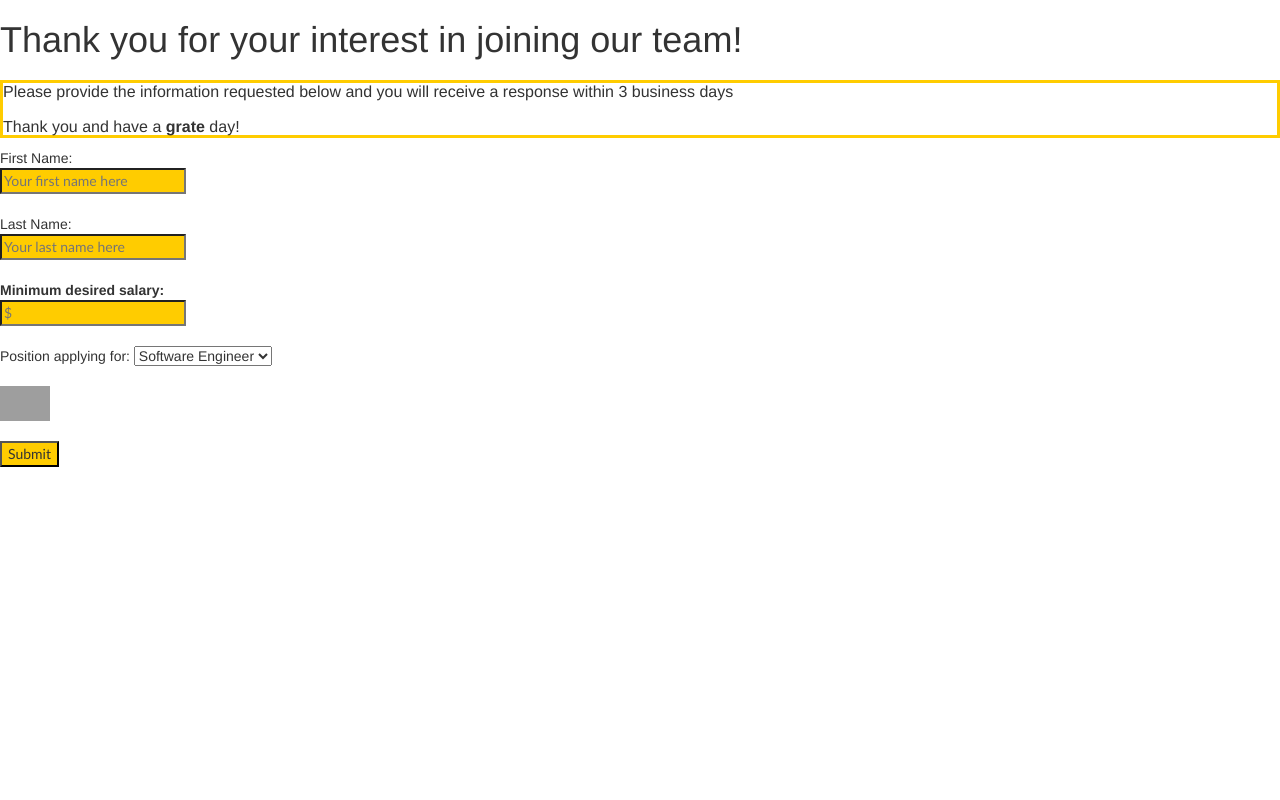
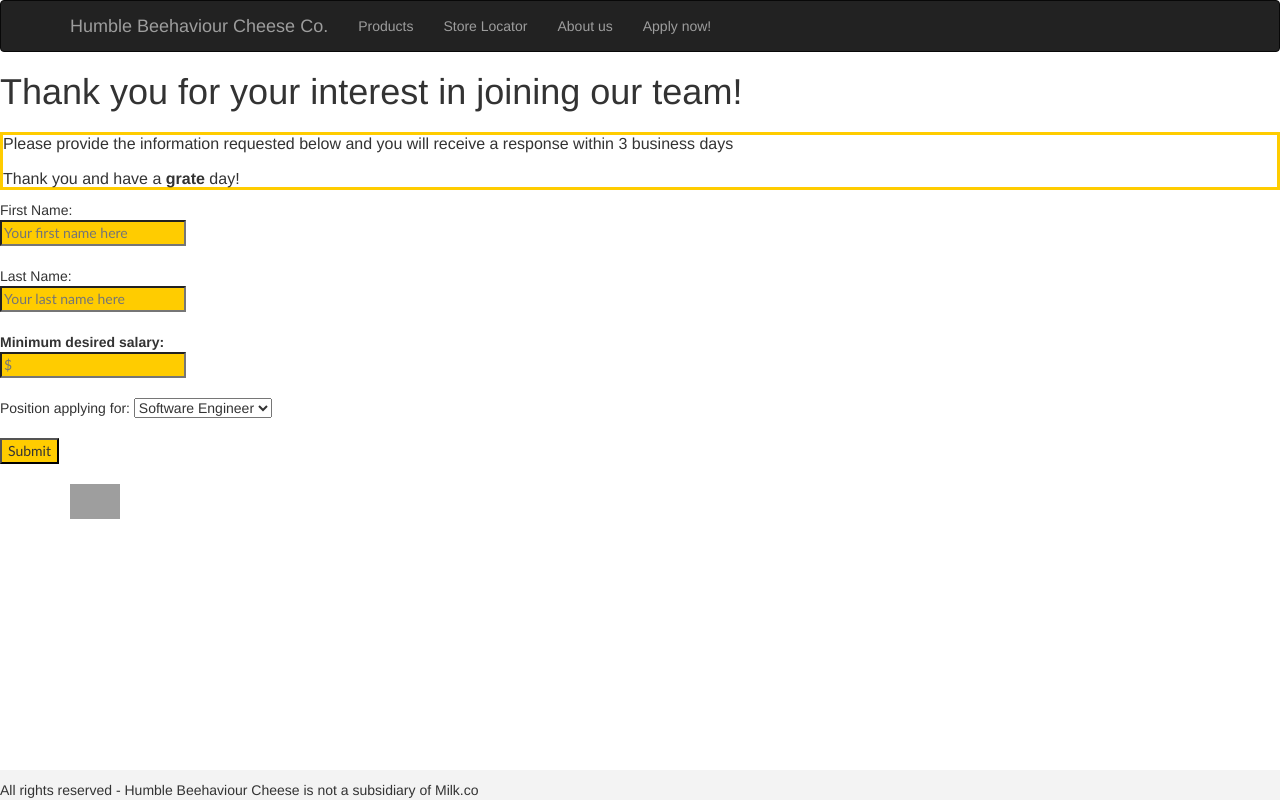
Before and after one commit to alehl/Skills-Assesment---Week-3, a Flask app: page /application-form in a window 1280 px wide. Run offline with Flask 2, Linux system fonts and the light colour scheme; some libraries are stand-ins or nearby versions; grey boxes are pictures that could not be loaded.

Commit message:
Assessment completed

```diff
--- a/skills-flask/application.py
+++ b/skills-flask/application.py
@@ -1,4 +1,5 @@
 from flask import Flask, render_template, session, request, flash
+from django.forms import ValidationError
 
 app = Flask(__name__)
 
@@ -28,11 +29,7 @@ def greet_person():
 	desiredposition = request.form.get("desiredposition")
 	desiredsalary = request.form.get("desiredsalary")
 
-	if desiredsalary != int:
-    		flash("Sorry, please enter an amount")
-
-	else:
-    		return render_template("application-response.html",
+    	return render_template("application-response.html",
 							firstname = firstname,
 							lastname = lastname,
 							desiredposition = desiredposition,
@@ -45,7 +42,20 @@ def about():
 	"""This will handle the submissions from appliaction-form.html"""
 
 	return render_template("about.html")
-	#print "Thank you %s, for applying to be a %s. Your minimum salary requirement is %s." %(first_and_last_name, position, salary)
+
+@app.route("/products")
+def products():
+
+	"""This will show a list of our products"""
+
+	return render_template("products.html")
+
+@app.route("/storelocator")
+def storelocator():
+
+	"""This will display a map"""
+
+	return render_template("storelocator.html")
 
 if __name__ == "__main__":
     app.run(debug=True)
--- a/skills-flask/requirements.txt
+++ /dev/null
@@ -1,6 +0,0 @@
-Flask==0.10.1
-Jinja2==2.7.3
-MarkupSafe==0.23
-Werkzeug==0.9.6
-itsdangerous==0.24
-wsgiref==0.1.2
--- a/skills-flask/templates/application-form.html
+++ b/skills-flask/templates/application-form.html
@@ -2,18 +2,25 @@
 <html>
 <head>
 
-<!-- Bootstrap-->
-	<link href="https://maxcdn.bootstrapcdn.com/bootstrap/3.3.4/css/bootstrap.min.css" rel = "stylesheet">
-	<link rel="stylesheet" href="/static/styles.css">
+<!-- See base.html-->
+{% include "base.html" %}
 
-<!-- Tab title-->
-	<!-- <meta charset="UTF-8">-->
-	<title>Application - Humble Beehaviour Cheese Co.</title>
+{% block head %}
+
+<title>Apply today! - Humble Beehaviour Cheese Co.</title>
+</head>
+
+{% endblock %}
+
+<!-- Nav Bar-->
+{% block navbar %} {% endblock %}
+</head>
+
+<!-- Instructions-->
+<body>
+		<title>Application - Humble Beehaviour Cheese Co.</title>
 		<h1> Thank you for your interest in joining our team!</h1>
 		<h2 id="job_app_instructions">Please provide the information requested below and you will receive a response within 3 business days <br><br>Thank you and have a <b>grate</b> day!</h2>
-</head>
-
-<body>
 
 <!-- Form that captures applicant's information begins here.-->
     <form action = "/application-response"  method="POST"> <!-- Was this all I was supposed to do? -->
@@ -29,15 +36,24 @@
     			<option value = "Software Engineer">Software Engineer</option>
     			<option value = "QA Engineer">QA Engineer</option>
     			<option value = "Product Manager">Product Manager</option></div></select><br>
+
+<!-- Submit button-->
+	<br>
+    	<div id ="submit_button"><input type ="submit"></div>
+    </form>
+
+
 <!-- Company logo-->
 	<br>
-	<div><img src="http://vignette1.wikia.nocookie.net/harvestmoondscute/images/a/a4/Cow.jpg" width="50" height="35" />
+	<div class ="container">
+		<div class ="row">
+			<div class ="col-xs-2"><img style="float: left; margin: 0px 15px 15px 0px;" id ="cheesetypes" src="http://vignette1.wikia.nocookie.net/harvestmoondscute/images/a/a4/Cow.jpg" width="50" height="35"/></div>
+		</div>
 	</div>
 	<br>
-<!-- Submit button-->
-    	<div id ="submit_button"><input type ="submit"></div>
+</body>
 
-    </form>
-
-</body>
+<!-- Footer-->
+{% block content %}
+{% endblock %}
 </html>
--- a/skills-flask/templates/base.html
+++ b/skills-flask/templates/base.html
@@ -1,11 +1,8 @@
+
+<!DOCTYPE html>
 
 
-<!-- Nav Bar-->
-{% extends "base.html" %}
-
 {% block head %}
-
-    <title>{% block title %}{% endblock %} - Humble Beehaviour</title>
     <!-- Characters, Bootstrap and CSS-->
     <meta charset="UTF-8">
     <link href="https://maxcdn.bootstrapcdn.com/bootstrap/3.3.4/css/bootstrap.min.css" rel = "stylesheet">
@@ -13,21 +10,20 @@
 
 {% endblock %}
 
+<!-- Nav Bar-->
 {% block navbar %}
     <div class="navbar navbar-inverse" role="navigation">
         <div class="container">
             <div class="navbar-header">
-                <button type="button" class="navbar-toggle" data-toggle="collapse" data-target=".navbar-collapse">
-                    <span class="sr-only">Humble Beehaviour Cheese Co.</span>
-                    <span class="icon-bar" href="/">Home</span>
-                    <span class="icon-bar" href="/about">About our cows</span>
-                    <span class="icon-bar" href="/application-form">Apply now!</span>
-                </button>
-                <a class="navbar-brand" href="/">MyFlask</a>
+                <a class="navbar-brand" href="/">Humble Beehaviour Cheese Co.</a>
             </div>
-            <div class="navbar-collapse collapse">
+            <div>
                 <ul class="nav navbar-nav">
-                    <li><a href="/">Home</a></li>
+                    <li><a href="/products">Products</a></li>
+                    <li><a href="/storelocator">Store Locator</a></li>
+                    <li><a href="/about">About us</a></li>
+                    <li><a href="/application-form">Apply now!</a></li>
+
                     <li><a href="/bootstrap"></a></li>
                 </ul>
             </div>
@@ -35,8 +31,9 @@
     </div>
 {% endblock %}
 
+<!-- Footer-->
 {% block content %}
-    <div class="container">
-        {% block page_content %}{% endblock %}
-    </div>
+    <footer id = "disclaimer">All rights reserved - Humble Beehaviour Cheese is not a subsidiary of Milk.co</footer>
 {% endblock %}
+
+</html>
```
Also changed, not shown: skills-flask/templates/about.html (+20 -6 lines), skills-flask/templates/application-response.html (+15 -6 lines), skills-flask/templates/index.html (+17 -11 lines), skills-flask/static/styles.css (line endings or trailing spaces).
